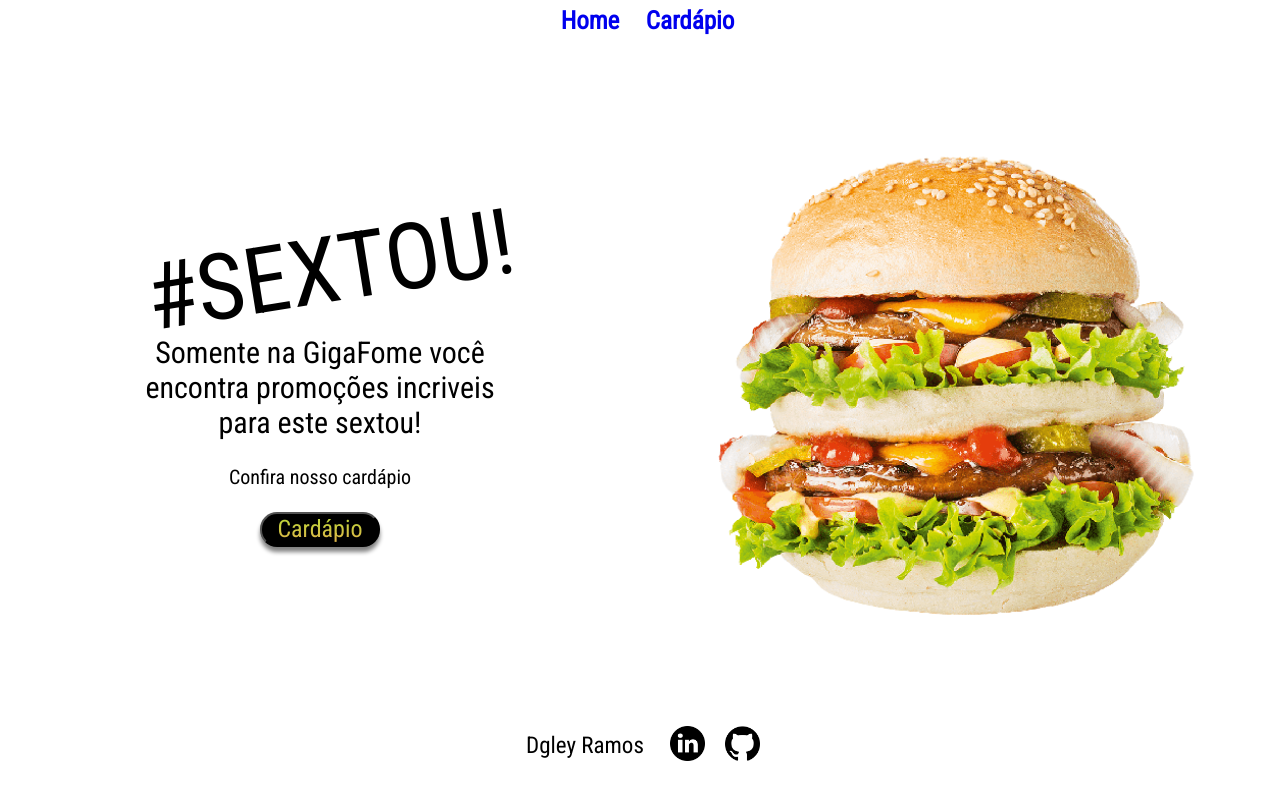
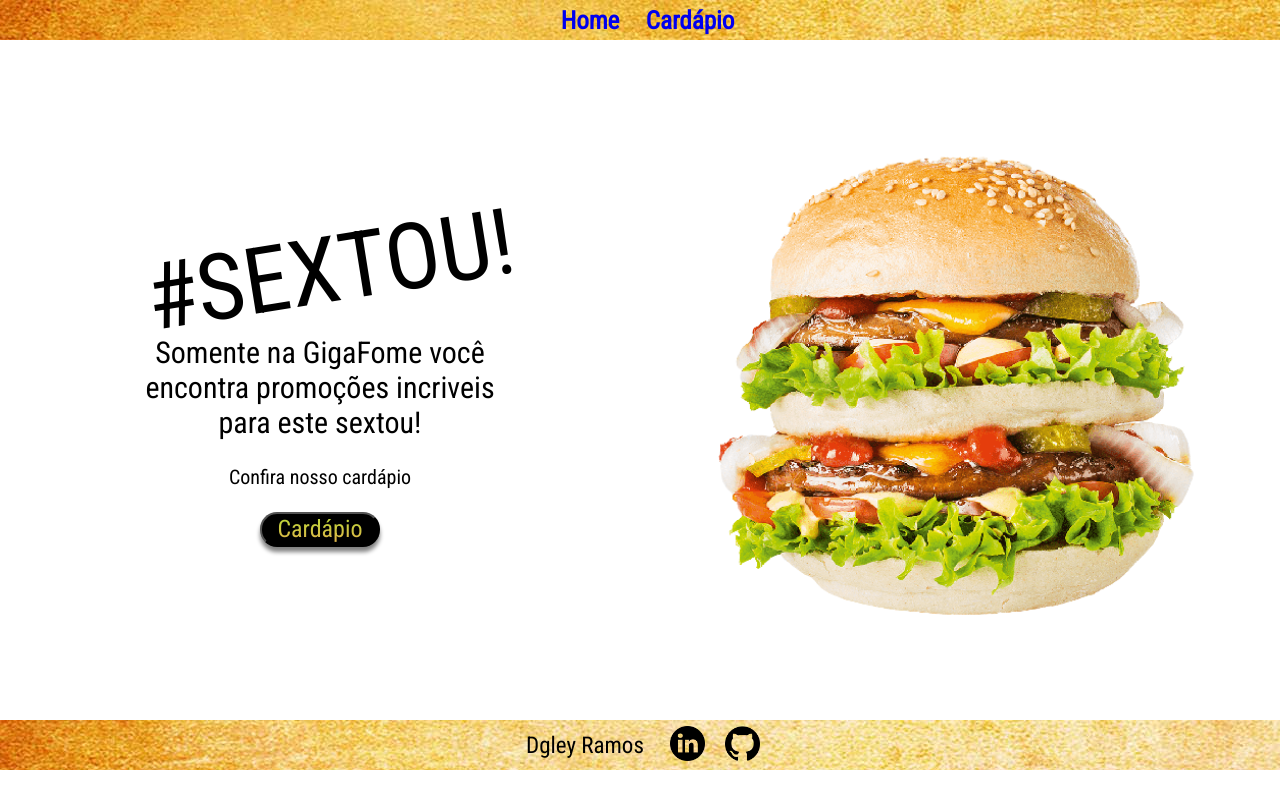
Before and after one commit to dgleyramos1/gigaFome, a React (Create React App) app: page / in a window 1280 px wide. Built offline with nearby package versions, Linux system fonts and the light colour scheme.

Commit message:
resolvendo problemas nas dependencias

```diff
--- a/src/components/Footer/styles.ts
+++ b/src/components/Footer/styles.ts
@@ -1,4 +1,5 @@
 import styled from "styled-components";
+import bg from '../../assert/images/bg.jpg';
 
 export const Container = styled.div`
     width: 100vw;
@@ -7,6 +8,10 @@
     display: flex;
     justify-content: center;
     align-items: center;
+
+    background-image: url(${bg});
+    background-repeat: no-repeat;
+    background-attachment: fixed;
 
     .author {
         color:rgba(0, 0, 0, 1);
--- a/src/components/Header/styles.ts
+++ b/src/components/Header/styles.ts
@@ -1,13 +1,18 @@
 import styled from "styled-components";
+import bg from '../../assert/images/bg.jpg';
 
 
 
 export const Container = styled.div`
-    width: 100vw;
+    width: auto;
     height: 40px;
     display: flex;
     justify-content: center;
     align-items: center;
+
+    background-image: url(${bg});
+    background-repeat: no-repeat;
+    background-attachment: fixed;
 
     .list{
         display: flex;
--- a/src/view/Cardapio/index.tsx
+++ b/src/view/Cardapio/index.tsx
@@ -3,7 +3,7 @@
 import Header from '../../components/Header';
 import { Container } from './styles';
 import api from '../../services/api';
-import Cart from '../../assert/images/cart.png'
+import Cart from '../../assert/images/cart.png';
 
 
 
@@ -13,13 +13,6 @@
   photo: string;
   price: number;
 }
-
-interface Test {
-  cart: IProduct[]
-}
-
-
-
 
 
 const Cardapio: React.FC = () => {
@@ -41,8 +34,19 @@
     let push: any = [...cart, cart.push(product)]
     setCart(push)
     const productStore = JSON.stringify(cart);
-    localStorage.setItem('@cart', productStore)
+    localStorage.setItem('@cart', productStore);
   }
+
+  const handleCadastro = (value: any) => {
+
+
+  }
+   function cadastro(){
+     let paragrafo = document.createElement("p")
+     paragrafo.innerHTML = "Dados cadastrados"
+     document.getElementById("texCadastro")?.appendChild(paragrafo)
+   }
+
 
 
   return(
@@ -66,6 +70,31 @@
                 </div>
               ))}
             </section>
+            <div id="carrinho">
+                <form action="">
+                  <h2>Cadastro</h2>
+
+                  <label htmlFor="name">Name</label>
+                  <input name="nome" placeholder="digite seu Nome aqui" type="text" />
+
+                  <label htmlFor="email">E-mail</label>
+                  <input type="email" name="email" placeholder="Digite seu e-mail" />
+
+                  <label htmlFor="endereco">Endereço</label>
+                  <input id="endereco" type="text" placeholder="Digite seu endereço" />
+
+                  <button  className="contentBut">
+                      <span className="contentText">Cadastrar</span>
+                  </button>
+
+                  <p id="texCadastro"></p>
+
+                </form>
+
+              <div>
+
+              </div>
+            </div>
           <Footer/>
       </Container>
   );
--- a/src/view/Cardapio/styles.ts
+++ b/src/view/Cardapio/styles.ts
@@ -5,7 +5,12 @@
 export const Container = styled.div`
     width: 100vw;
     height: auto;
-
+    margin: 0;
+    display: flex;
+    justify-content: center;
+    align-items: center;
+    flex-direction: column;
+    font-size: 25px;
     .nav{
         display: flex;
         align-items: center;
@@ -16,7 +21,6 @@
             display: flex;
             justify-content: center;
             align-items: center;
-
             img{
                 width: 100px;
                 height: auto;
@@ -31,7 +35,6 @@
         justify-content: space-evenly;
         gap: 15px;
         margin: auto;
-
         .product-content{
             padding: 10px;
             width: 350px;
@@ -46,7 +49,6 @@
             background-image: url(${bg});
             background-repeat: no-repeat;
             background-attachment: fixed;
-
             img{
                 width: 250px;
                 height: 200px;
@@ -59,7 +61,7 @@
     }
   .contentBut {
         background-color:rgba(0, 0, 0, 1);
-        width:250px;
+        width:auto;
         height:35px;
         left:10.401824951171875px;
         top:0px;
@@ -89,4 +91,35 @@
         font-size:24px;
         letter-spacing:0;
     }
+    #carrinho{
+        width: 100vw;
+        height: auto;
+        text-align: center;
+        margin-top: 80px;
+        display: flex;
+        justify-content: center;
+        align-items: center;
+        form{
+            width: 50%;
+            display: flex;
+            flex-direction: column;
+            justify-content: center;
+            align-items: center;
+            padding: 15px;
+            background-image: url(${bg});
+            background-repeat: no-repeat;
+            background-attachment: fixed;
+            border-radius: 25px;
+            label{
+                padding: 10px;
+            }
+            input{
+            width: 100%;
+            height: auto;
+            padding: 10px;
+            color: black;
+            }
+        }
+
+    }
 `
```
Also changed, not shown: src/assert/images/contato.png (added), 1 other file (tests, documents, lock files or other folders).
